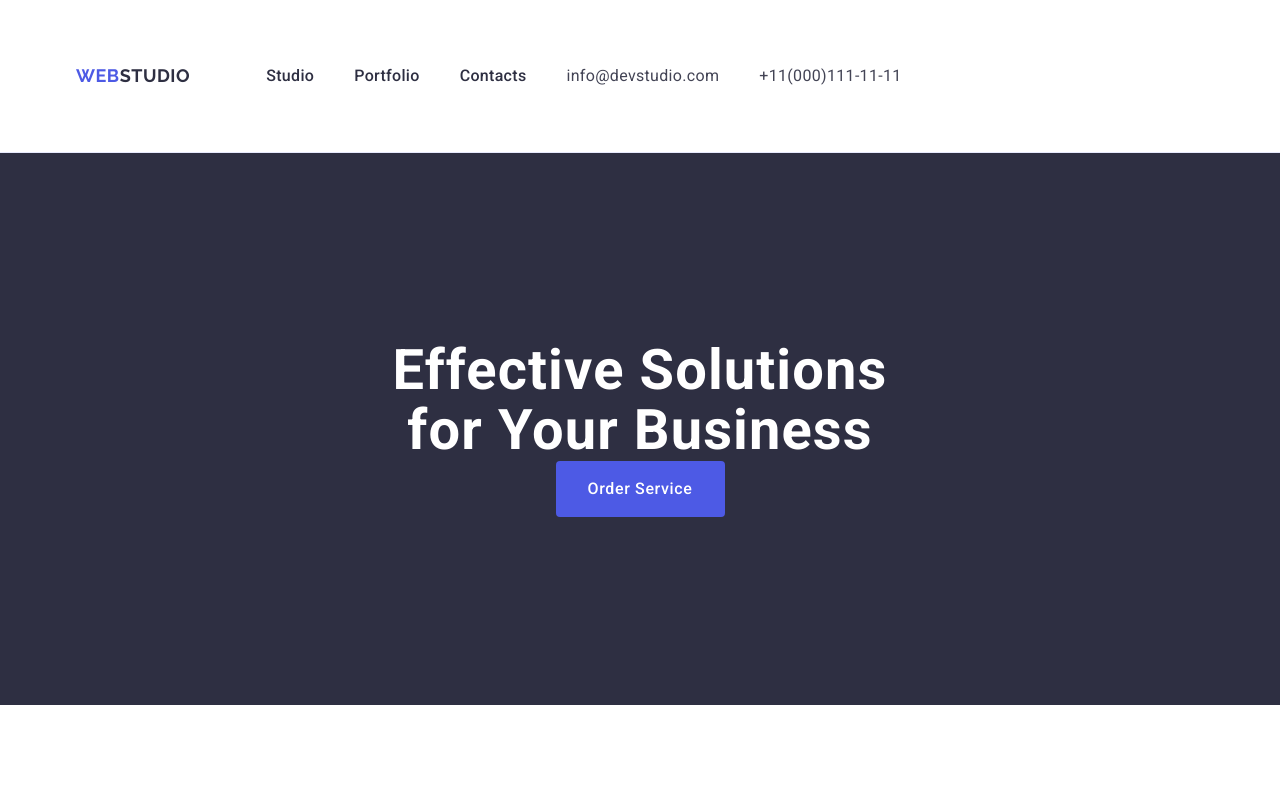
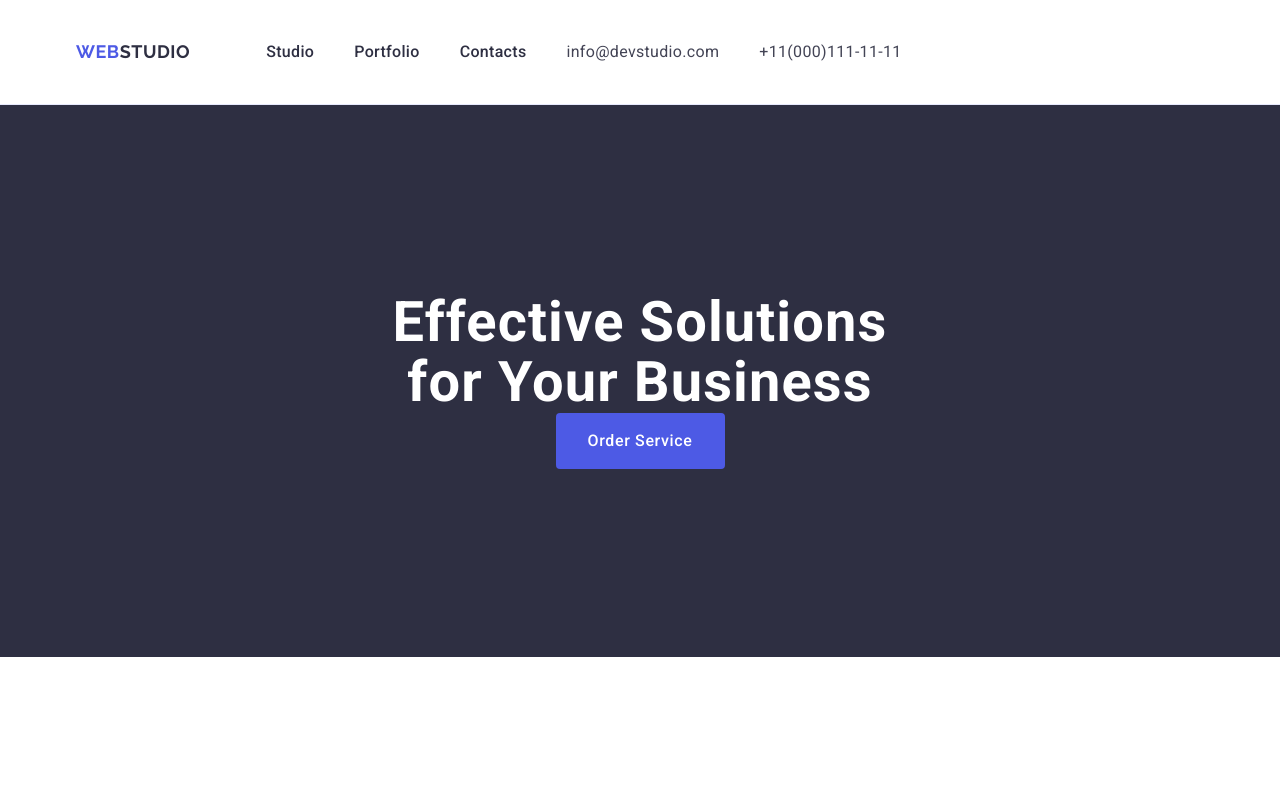
Before and after one commit to Artem-Garkushka/goit-markup-hw-03, a plain HTML site: page index.html in a window 1280 px wide. Shown: the top 789 px of the page. Drawn offline with nearby package versions, Linux system fonts and the light colour scheme.

Commit message:
gpit-markup-hw-03

```diff
--- a/css/style.css
+++ b/css/style.css
@@ -53,6 +53,7 @@ img{
     line-height: 1.5;
     letter-spacing: 0.02em;
     color: #434455;
+    padding: 24px 0;
 }
 .header-menu-list-items{
     color: #2e2f42;
@@ -60,6 +61,7 @@ img{
     font-size: 16px;
     line-height: 1.5;
     letter-spacing: 0.02em;
+    /* padding: 24px 0; */
 }
 .header-menu-list-items:hover,
 .header-menu-list-items:focus,
@@ -111,9 +113,6 @@ address {
 .main-button:hover,
 .main-button:focus{
     background-color: #404BBF;
-}
-.header-menu-list{
-  padding: 24px 0;
 }
 /* two-section */
 .main-technologies{
```
